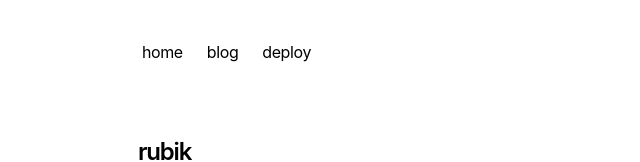
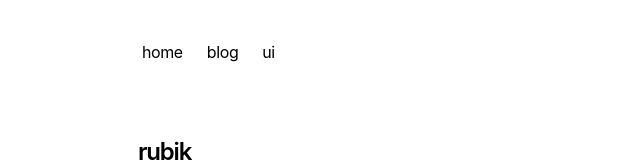
Before and after one commit to rubikui/rubik, a Next.js app: page / in a window 1280 px wide. Shown: the top 162 px of the page, without its empty margins (214-854 px from the left). Built offline with nearby package versions, Linux system fonts and the light colour scheme.

Commit message:
Update nav.tsx

```diff
--- a/app/components/nav.tsx
+++ b/app/components/nav.tsx
@@ -7,8 +7,8 @@
   '/blog': {
     name: 'blog',
   },
-  'https://vercel.com/templates/next.js/portfolio-starter-kit': {
-    name: 'deploy',
+  'https://ui.rubikui.com': {
+    name: 'ui',
   },
 }
 
```
